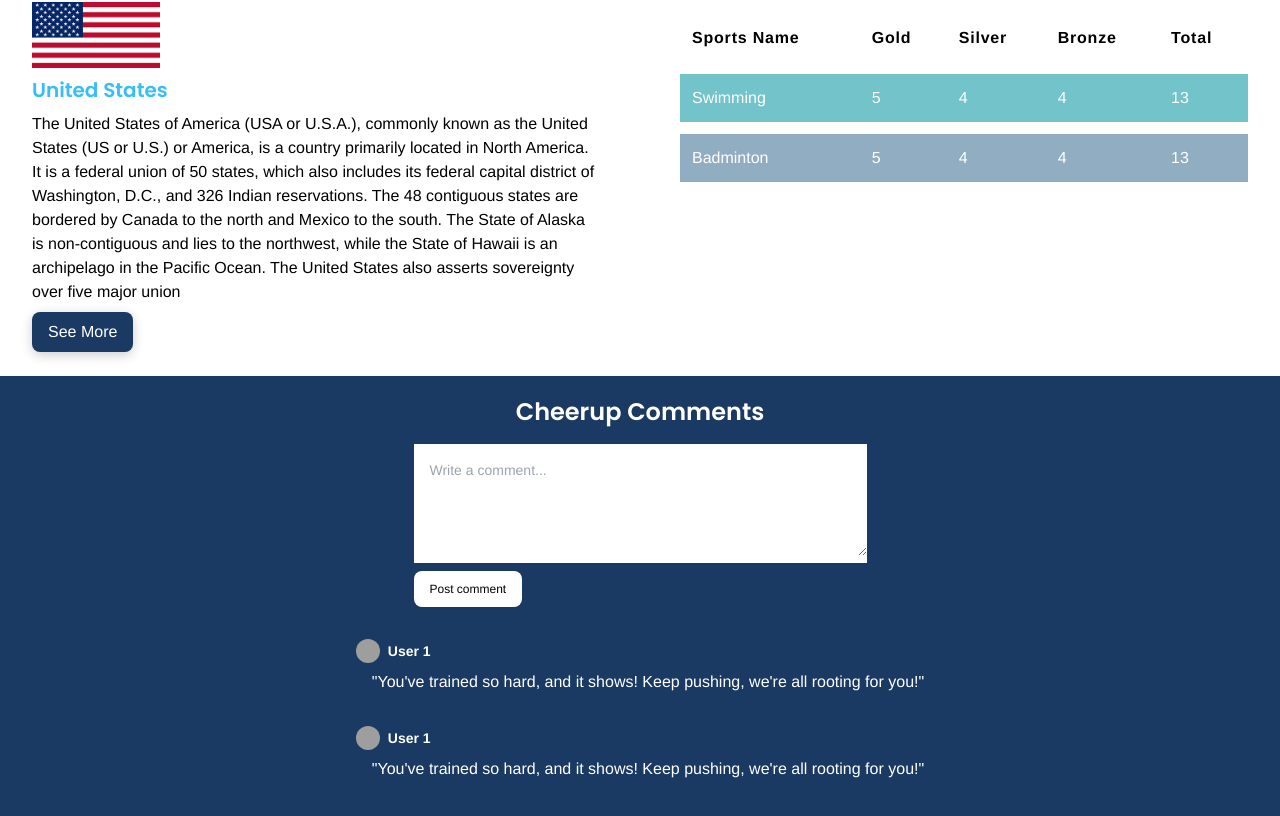
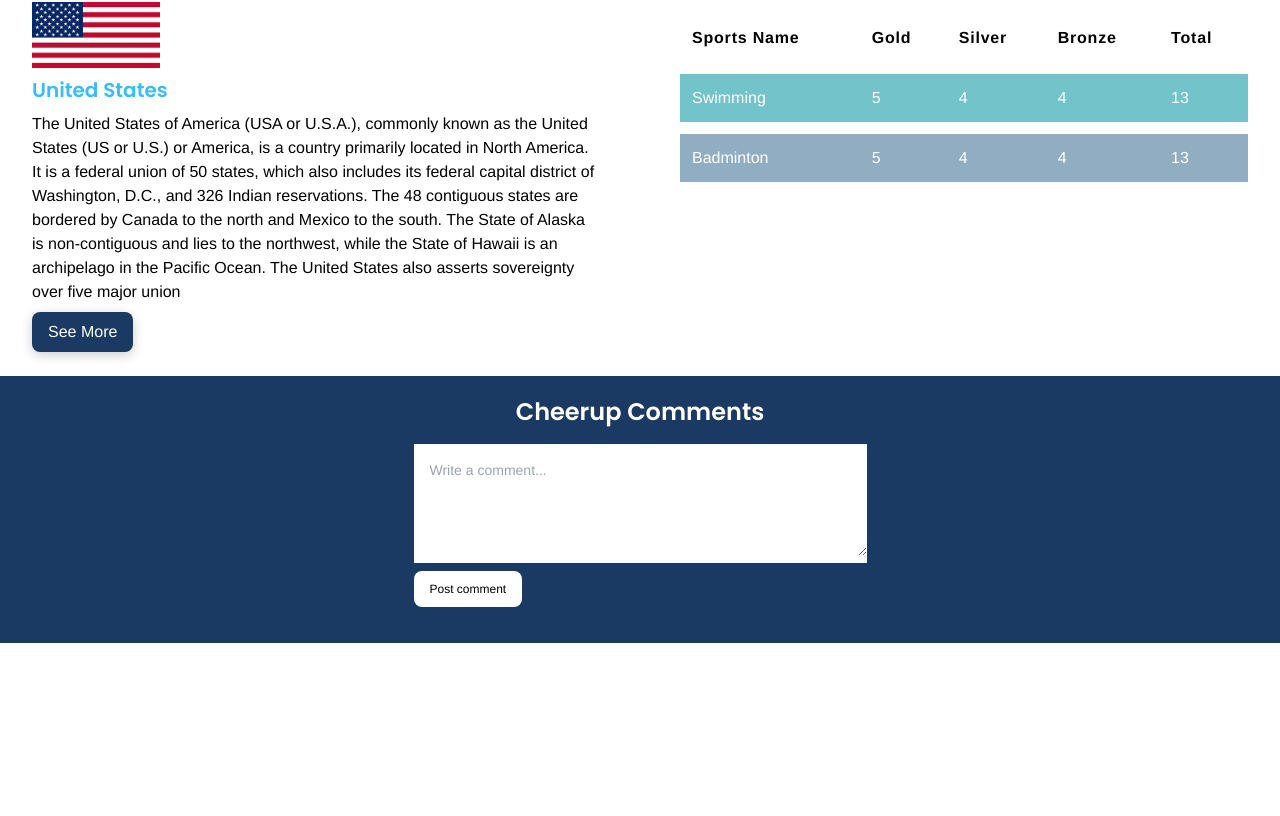
Before and after one commit to chartchai-class/project-1-Olympic-Report-malatang-friends, a Vue app: page /countrydetails in a window 1280 px wide. Shown: the part 334-1150 px from the top of the page. After the commit the page ends 977 px from the top, so only its background shows below. Built offline with nearby package versions, Linux system fonts and the light colour scheme; grey boxes are pictures that could not be loaded.

Commit message:
added submit comment function

```diff
--- a/src/components/Comments.vue
+++ b/src/components/Comments.vue
@@ -1,5 +1,18 @@
 <script setup lang="ts">
+import { ref } from 'vue';
+import { useCommentStore } from '@/stores/comment';
+import { storeToRefs } from 'pinia';
 
+const commentStore=useCommentStore();
+const {comments}=storeToRefs(commentStore)
+const commentInput=ref('')
+
+    const submitComment=()=>{
+        if(commentInput.value.trim()){
+            commentStore.submitComment(commentInput.value);
+            commentInput.value=''
+        }
+    }
 </script>
 <template>
     <div class="w-full py-5 bg-primaryBlue flex flex-col justify-center items-center">
@@ -7,10 +20,17 @@
 
 
 
-<form>
+<form @submit.prevent="submitComment">
    <div class="w-full mb-4  rounded-lg">
        <div class="bg-white rounded-t-lg mt-4">
-           <textarea id="comment" rows="4" cols="50" class="text-sm p-4 text-gray-900 bg-white border-0 focus:ring-0 text-left" placeholder="Write a comment..." required ></textarea>
+           <textarea
+            v-model="commentInput"
+             id="comment"
+              rows="4"
+              cols="50"
+               class="text-sm p-4 text-gray-900 bg-white border-0 focus:ring-0 text-left"
+                placeholder="Write a comment..."
+                required ></textarea>
        </div>
        <button type="submit" class="inline-flex items-center mt-2 py-2.5 px-4 text-xs font-medium text-center text-black bg-white rounded-lg focus:ring-4 focus:ring-blue-200 dark:focus:ring-blue-900 hover:bg-blue-800">
                Post comment
@@ -21,27 +41,19 @@
 <!--cheerup comments-->
 
     <div class="flex justify-center flex-col">
-                   <div class="m-4">
+        <div v-for="(comment,index) in comments" :key="index" class="m-4">
+
                     <p class="inline-flex justify-start items-center mr-3 text-sm text-white font-semibold">
                         <img
                             class="mr-2 w-6 h-6 rounded-full"
                             src="https://flowbite.com/docs/images/people/profile-picture-2.jpg"
                             alt="User 1">User 1</p>
                     <p class="text-white pl-4">
-                        "You've trained so hard, and it shows! Keep pushing, we're all rooting for you!"
+                        {{ comment }}
                     </p>
-                   </div>
 
-                   <div class="m-4">
-                    <p class="inline-flex justify-start items-center mr-3 text-sm text-white font-semibold">
-                        <img
-                            class="mr-2 w-6 h-6 rounded-full"
-                            src="https://flowbite.com/docs/images/people/profile-picture-2.jpg"
-                            alt="User 1">User 1</p>
-                    <p class="text-white pl-4">
-                        "You've trained so hard, and it shows! Keep pushing, we're all rooting for you!"
-                    </p>
-                   </div>
+        </div>
+
     </div>
     </div>
 </template>
--- /dev/null
+++ b/src/stores/comment.ts
@@ -0,0 +1,12 @@
+import type { CommentState } from "@/types";
+import { defineStore } from "pinia";
+export const useCommentStore=defineStore('comment',{
+    state:():CommentState=>({
+        comments:[]
+    }),
+    actions:{
+        submitComment(comment:string):void{
+            this.comments.push(comment)
+        }
+    }
+})
--- a/src/types.ts
+++ b/src/types.ts
@@ -0,0 +1,3 @@
+export interface CommentState{
+    comments: string[]
+}
```
